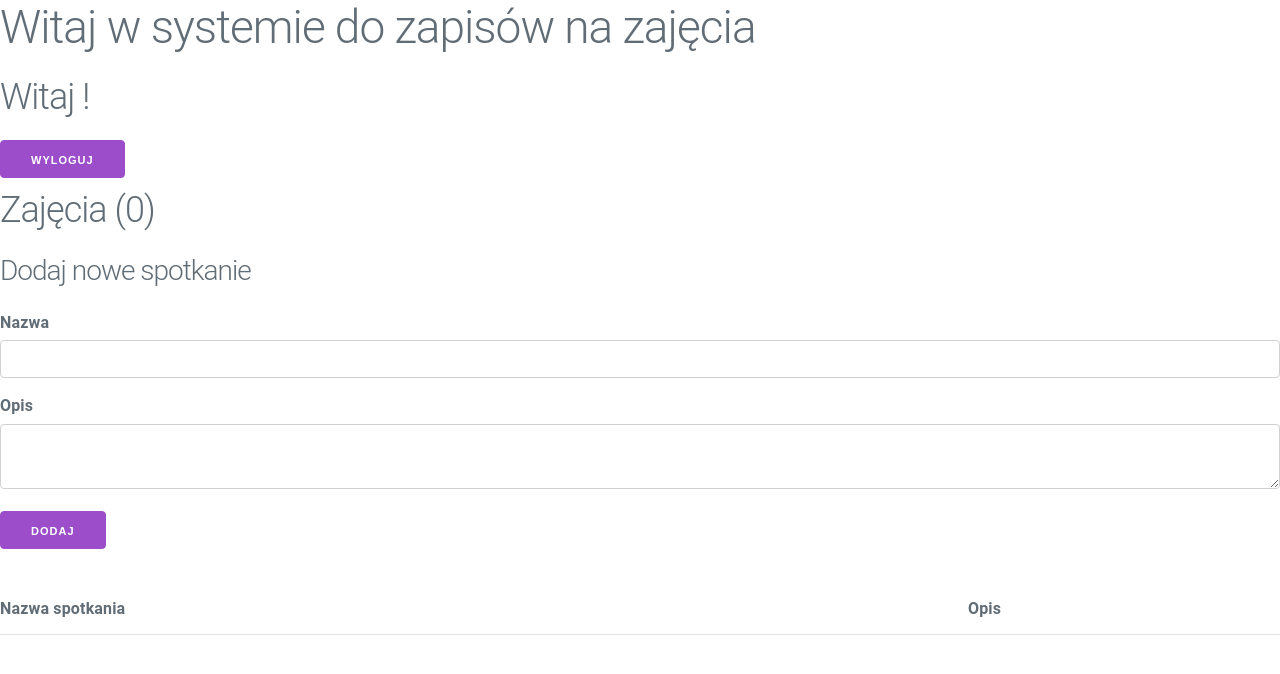
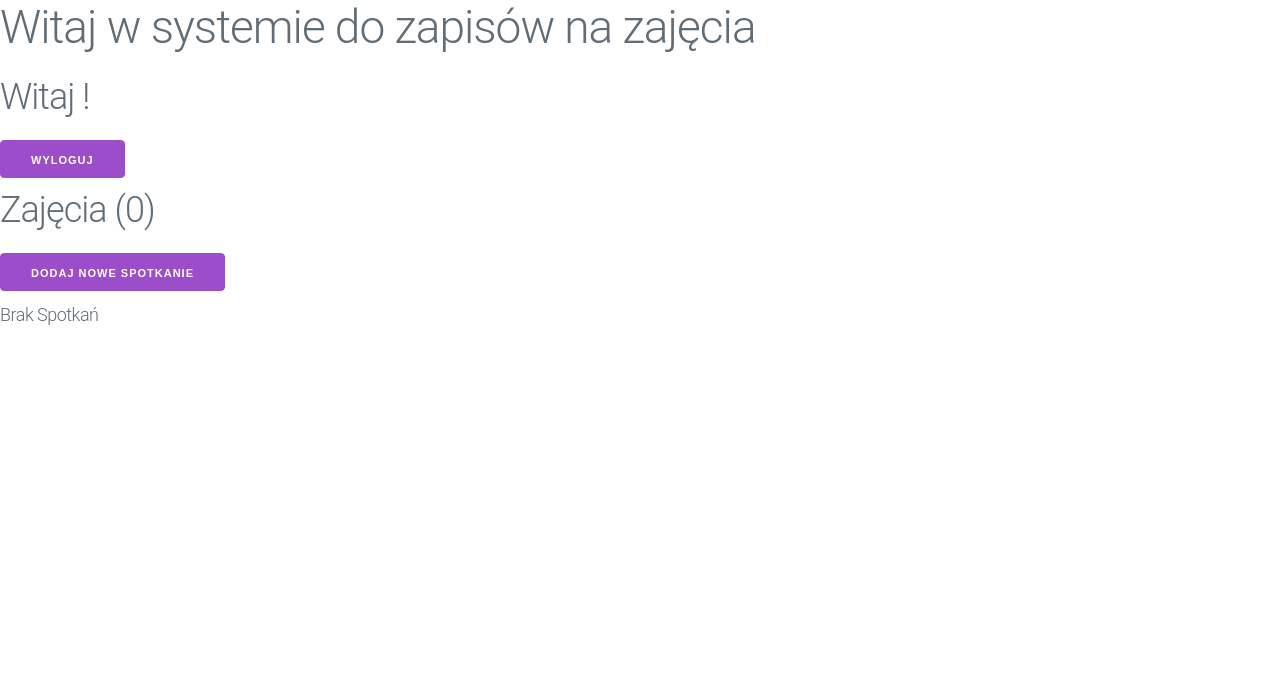
Before and after one commit to klaudia0212/react-lab, a React (Create React App) app: page / in a window 1280 px wide. Both pictures are taken after a click on the button "WCHODZĘ". Shown: the top 674 px of the page. Built offline with nearby package versions, Linux system fonts and the light colour scheme.

Commit message:
zrobione do nie niszcz liczby spotkan po wylogowaniu sie

```diff
--- a/src/App.js
+++ b/src/App.js
@@ -3,13 +3,12 @@ import { useState } from "react";
 import "milligram";
 import LoginForm from "./LoginForm";
 import LoggedInForm from "./LoggedInForm";
-import NewMeetingForm from "./meetings/NewMeetingForm";
-import MeetingsList from "./meetings/MeetingsList";
 import MeetingPage from "./meetings/MeetingPage";
 
 function App() {
   const [email, setEmail] = useState("");
   const [logged, setLogin] = useState(false);
+  const [meetings, setMeetings] = useState([]);
 
   function login(emailFromForm) {
     setEmail(emailFromForm);
@@ -21,12 +20,17 @@ function App() {
   setLogin(false);
   }
 
+  function addMeeting(meeting) {
+    const nextMeetings = [...meetings, meeting];
+    setMeetings(nextMeetings);
+  }
+
   if (logged) {
     return (
       <div>
         <h1>Witaj w systemie do zapisów na zajęcia</h1>
         <LoggedInForm email={email} onLogout={logout} />
-        <MeetingPage />
+        <MeetingPage meetings={meetings} onNewMeeting={addMeeting} />
       </div>
     );
   }
--- a/src/meetings/MeetingPage.js
+++ b/src/meetings/MeetingPage.js
@@ -1,20 +1,34 @@
-import {useState} from "react";
+import { useState } from "react";
 import NewMeetingForm from "./NewMeetingForm";
 import MeetingsList from "./MeetingsList";
 
-export default function MeetingsPage() {
-    const [meetings, setMeetings] = useState([]);
+export default function MeetingPage(props) {
+  const [formVisible, setFormVisible] = useState(false);
 
-    function handleNewMeeting(meeting) {
-        const nextMeetings = [...meetings, meeting];
-        setMeetings(nextMeetings);
-    }
+  function handleNewMeeting(meeting) {
+    props.onNewMeeting(meeting);
+    setFormVisible(false);
+  }
 
-    return (
-        <div>
-            <h2>Zajęcia ({meetings.length})</h2>
-            <NewMeetingForm onSubmit={(meeting) => handleNewMeeting(meeting)}/>
-            <MeetingsList meetings={meetings}/>
-        </div>
-    )
+  return (
+    <div>
+      <h2>Zajęcia ({props.meetings.length})</h2>
+
+      {!formVisible && (
+        <button type="button" onClick={() => setFormVisible(true)}>
+          Dodaj Nowe Spotkanie
+        </button>
+      )}
+
+      {formVisible && (
+        <NewMeetingForm onSubmit={handleNewMeeting} />
+      )}
+
+      {props.meetings.length === 0 && <h5>Brak Spotkań</h5>}
+
+      {props.meetings.length > 0 && (
+        <MeetingsList meetings={props.meetings} />
+      )}
+    </div>
+  );
 }
```
